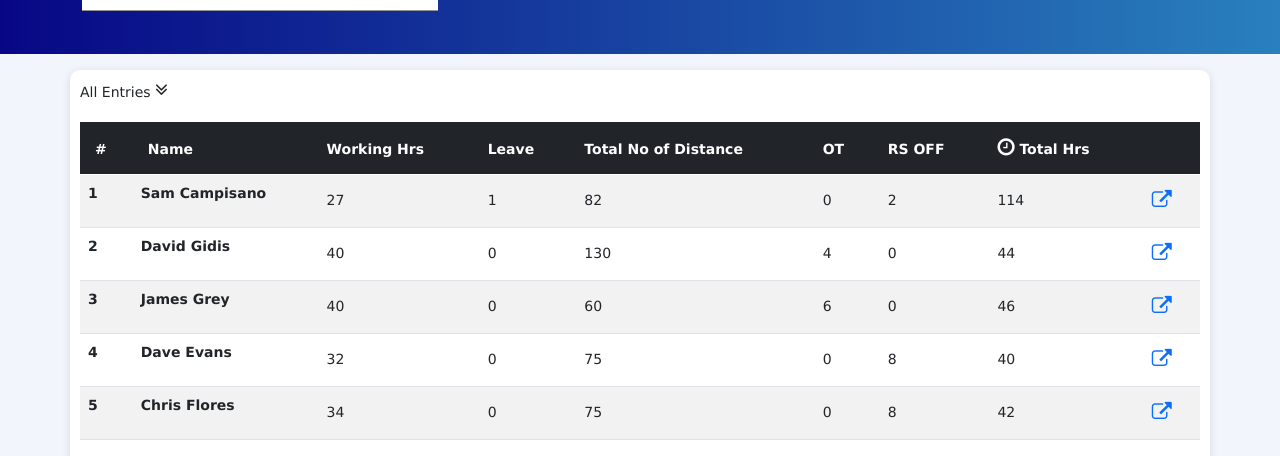
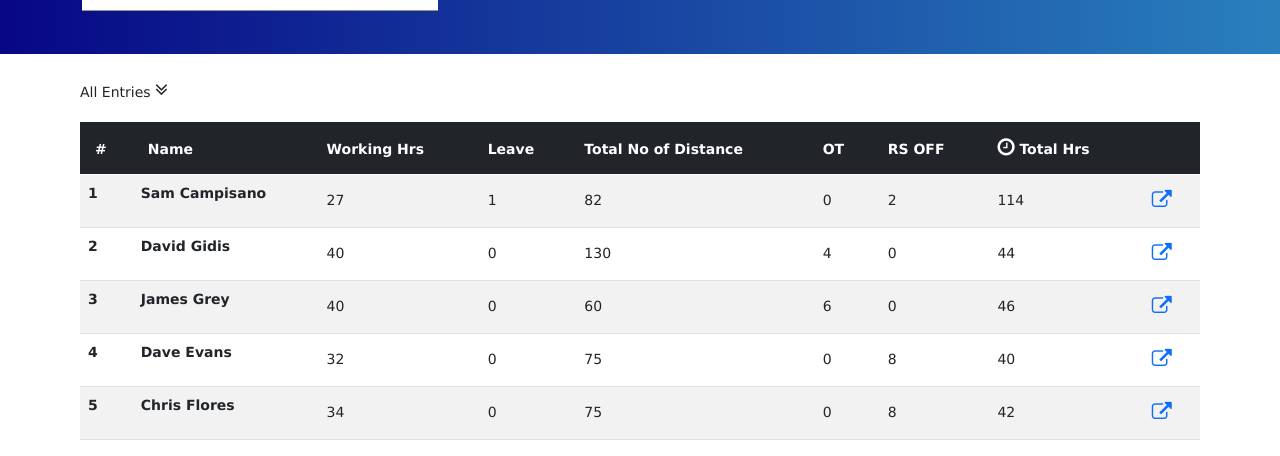
Before and after one commit to clayer-lotus/nedsTimeSheet, an Angular app in the folder frontend/: page / in a window 1280 px wide. Shown: the part 1056-1512 px from the top of the page. Built offline with nearby package versions, Linux system fonts and the light colour scheme.

Commit message:
ui update

```diff
--- a/frontend/src/app/components/home/home.component.css
+++ b/frontend/src/app/components/home/home.component.css
@@ -10,12 +10,10 @@
 img {
     background-color: white;
 }
-
 .team-timesheet {
     background-color: white;
     padding: 10px 10px;
-    border-radius: 10px;
-    box-shadow: rgba(99, 99, 99, 0.2) 0px 2px 8px 0px;
+    border-radius: 5px;
 }
 
 
--- a/frontend/src/app/components/home/home.component.html
+++ b/frontend/src/app/components/home/home.component.html
@@ -22,9 +22,9 @@
   </div>
 
 </section>
-<section class="container my-3 team-timesheet">
+<section class="container my-3 " id="entries">
   <div class="row">
-    <div class="col-lg-12 table-responsive">
+    <div class="col-lg-12 table-responsive team-timesheet">
       <p class="pb-2">All Entries <i class="fa fa-angle-double-down" aria-hidden="true"></i></p>
       <table class="table table-striped">
         <thead class="table-dark">
--- a/frontend/src/app/components/navbar/navbar.component.html
+++ b/frontend/src/app/components/navbar/navbar.component.html
@@ -1,4 +1,4 @@
-<section class="container-fluid bg-white">
+<section class="container-fluid bg-white py-lg-0 py-md-2 py-4">
     <div class="row">
         <div class="col-lg-12">
             <img src="https://teslalifts.com.au/wp-content/uploads/2021/08/Tesla-Lifts-Logo.png" width="100%" alt="">
--- a/frontend/src/app/components/work-summary/work-summary.component.css
+++ b/frontend/src/app/components/work-summary/work-summary.component.css
@@ -6,7 +6,7 @@
 .team-timesheet {
     background-color: white;
     padding: 10px 10px;
-    border-radius: 10px;
+    border-radius: 5px;
     box-shadow: rgba(99, 99, 99, 0.2) 0px 2px 8px 0px;
 }
 
--- a/frontend/src/app/components/work-summary/work-summary.component.html
+++ b/frontend/src/app/components/work-summary/work-summary.component.html
@@ -30,7 +30,7 @@
         </thead>
         <tbody class="">
           <tr class="table-warning">
-            <th scope="row">Sam Campisano</th>
+            <th scope="row" class="fs-5">Sam Campisano</th>
             <td>27</td>
             <td>1</td>
             <td>82</td>
--- a/frontend/src/styles.css
+++ b/frontend/src/styles.css
@@ -15,7 +15,7 @@ html {
 html,
 body {
     height: 100%;
-    background-color: #f2f6fc;
+    /* background-color: #f2f6fc; */
     ;
 }
 
```
